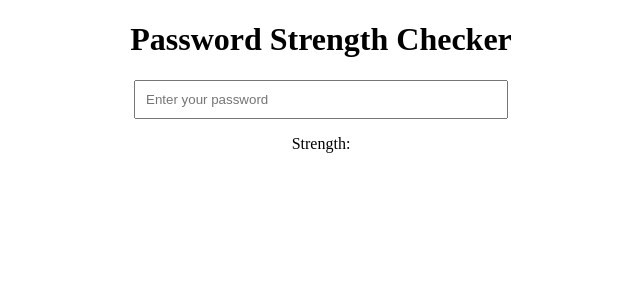
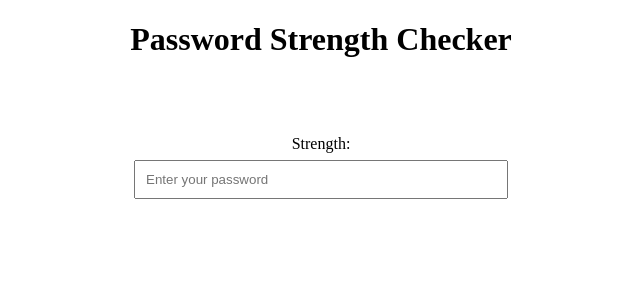
Before and after one commit to Eshhaa11/password-strength-checker, a React (Create React App) app: page / in a window 1280 px wide. Shown: the top 300 px of the page, without its empty margins (319-959 px from the left). Built offline with nearby package versions, Linux system fonts and the light colour scheme.

Commit message:
added top

```diff
--- a/src/Components/Password.css
+++ b/src/Components/Password.css
@@ -8,4 +8,5 @@
    width: 350px;
    padding: 10px;
    position: relative;
+   top: 80px;
 }
```
